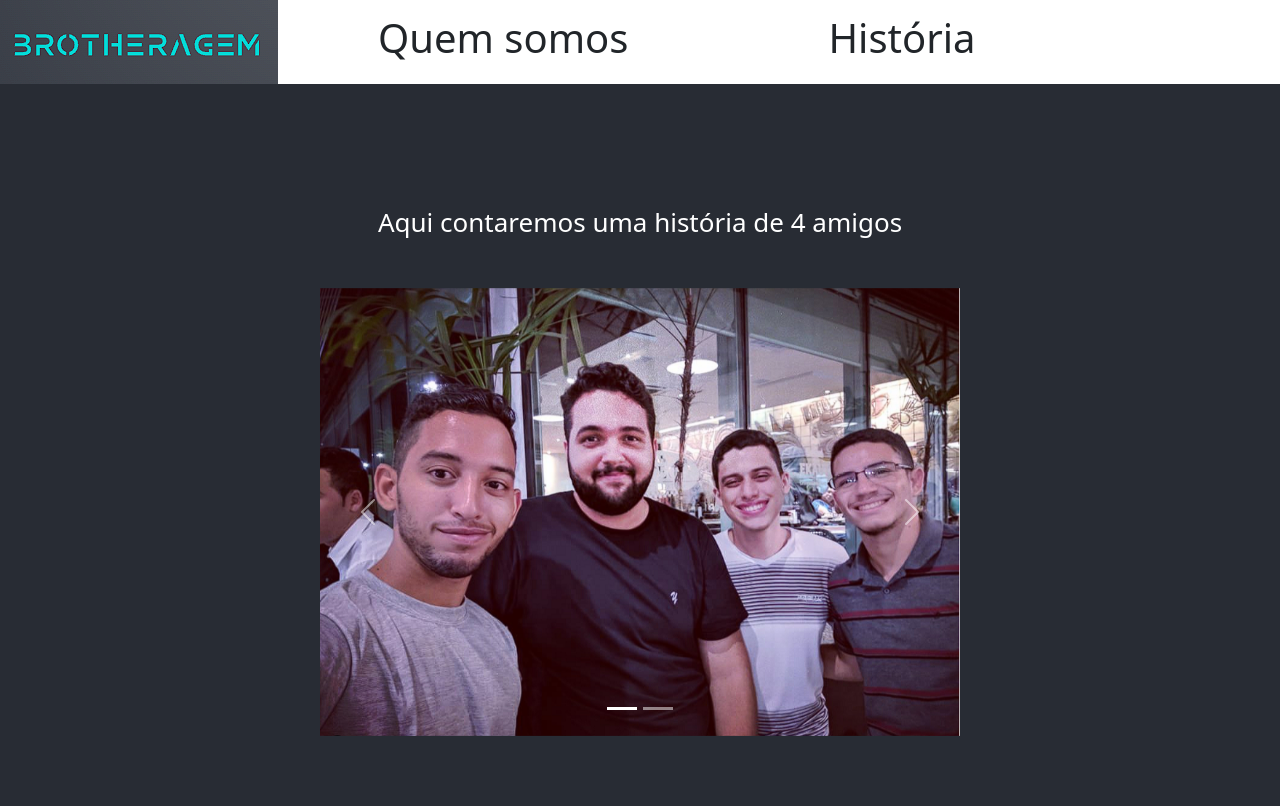
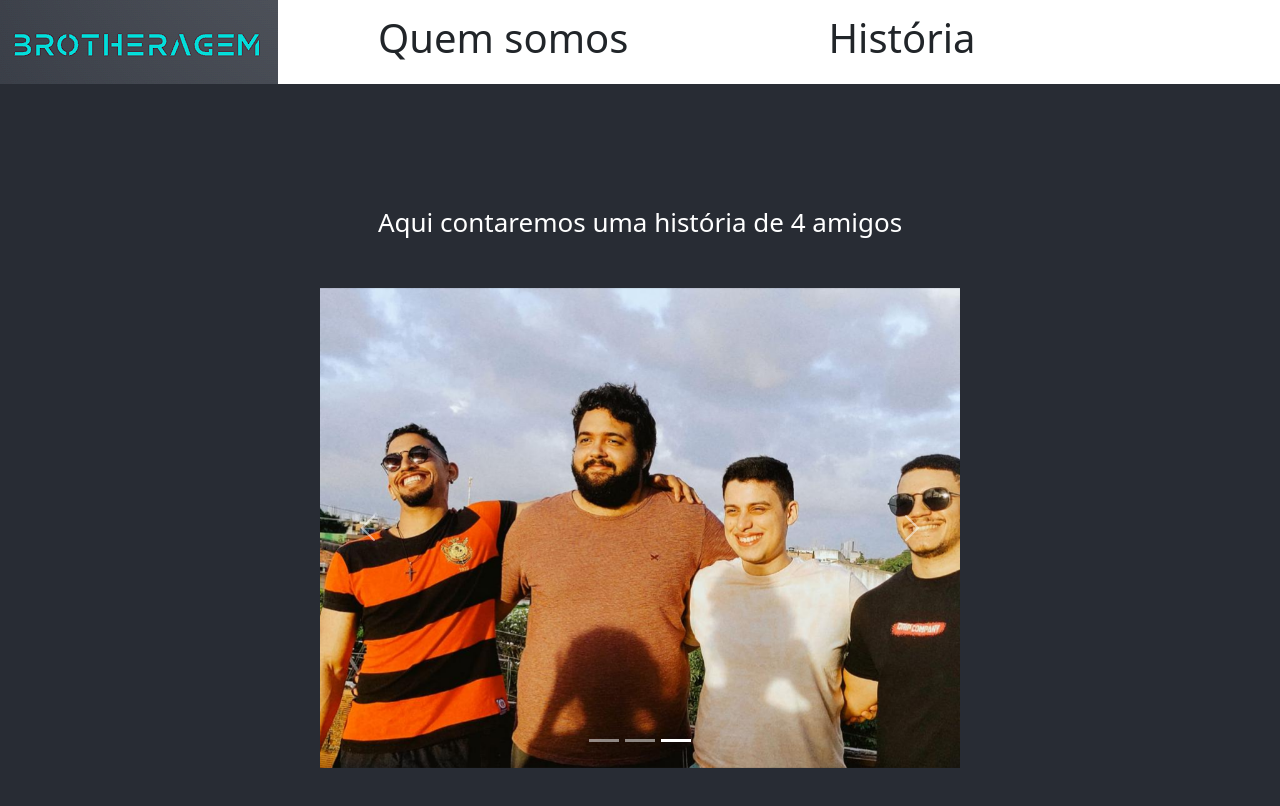
Before and after one commit to WictorLopes/Brotheragem, a React (Create React App) app: page / in a window 1280 px wide. Shown: the top 806 px of the page. Built offline with nearby package versions, Linux system fonts and the light colour scheme.

Commit message:
Adicionei imagem e mudei linguagem e nome na aba

```diff
--- a/public/index.html
+++ b/public/index.html
@@ -1,5 +1,5 @@
 <!DOCTYPE html>
-<html lang="en">
+<html lang="pt">
   <head>
     <meta charset="utf-8" />
     <link rel="icon" href="%PUBLIC_URL%/favicon.ico" />
@@ -24,7 +24,7 @@
       work correctly both with client-side routing and a non-root public URL.
       Learn how to configure a non-root public URL by running `npm run build`.
     -->
-    <title>React App</title>
+    <title>Brotheragem</title>
   </head>
   <body>
     <noscript>You need to enable JavaScript to run this app.</noscript>
--- a/src/Carousel.js
+++ b/src/Carousel.js
@@ -20,7 +20,15 @@ export default function CarouselFunction() {
             alt=""
           />
         </Carousel.Item>
+        <Carousel.Item interval={1500}>
+          <img
+            className="d-block w-100"
+            src={require('./img/foto3.jpeg')}
+            alt=""
+          />
+        </Carousel.Item>
       </Carousel>
+
     </div>
   );
 }
```
Also changed, not shown: src/img/foto3.jpeg (added), 1 other file (tests, documents, lock files or other folders).
